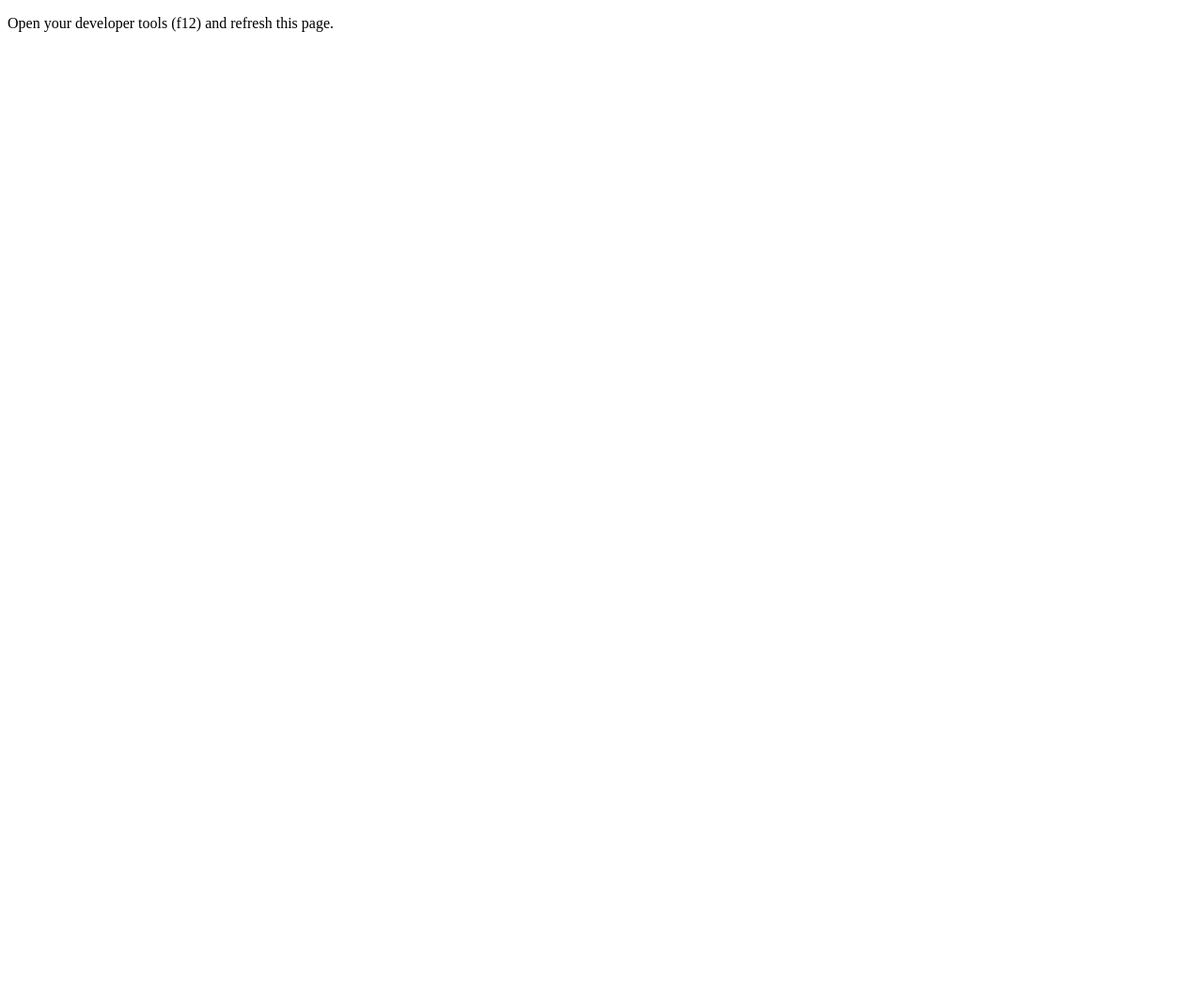
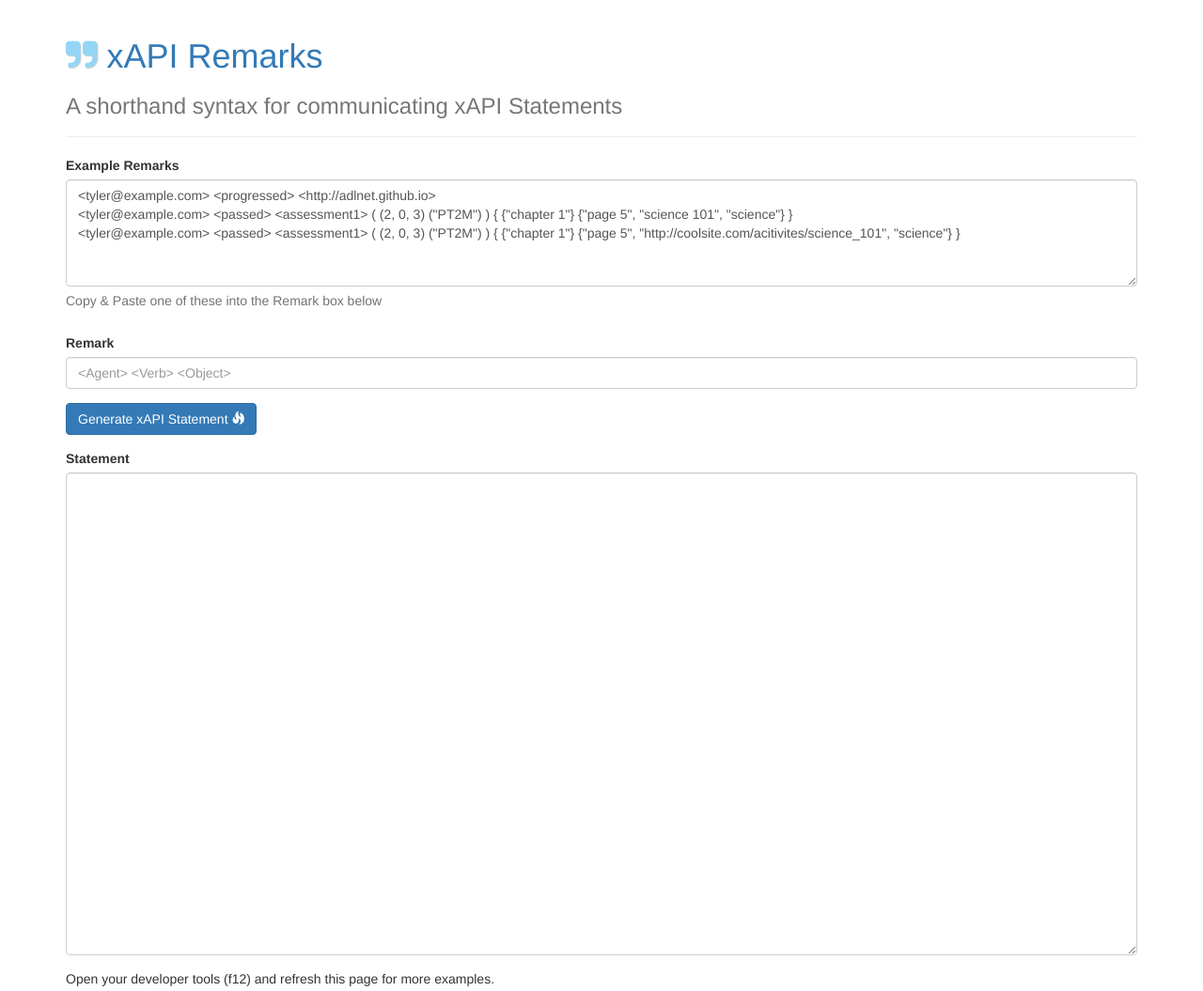
Before and after one commit to adlnet-archive/xapi-remarks, a plain HTML site: page index.html in a window 1280 px wide. Shown: the whole page at 94% size. Before the commit the page ends 800 px from the top, so only its background shows below. Drawn offline with nearby package versions, Linux system fonts and the light colour scheme.

Commit message:
added branding and a basic GUI with examples

```diff
--- /dev/null
+++ b/css/styles.css
@@ -0,0 +1,6 @@
+@import url(http://maxcdn.bootstrapcdn.com/font-awesome/4.2.0/css/font-awesome.min.css);
+
+.page-header i {
+    color: #94D5F5;
+    text-shadow: 1px 1px 1px #ccc;
+}
--- a/index.html
+++ b/index.html
@@ -5,15 +5,67 @@
   <meta name="viewport" content="initial-scale=1.0, maximum-scale=2.0">
   <meta name="description" content="A shorthand syntax for communicating xAPI Statements">
   <meta name="author" content="ADL">
+  <link rel="icon" href="favicon.ico">
 
   <title>xAPI Remarks</title>
+  <link rel="stylesheet" href="https://maxcdn.bootstrapcdn.com/bootstrap/3.3.2/css/bootstrap.min.css">
+  <link rel="stylesheet" type="text/css" href="css/styles.css" />
 
 </head>
 
 <body>
 
-  <p>Open your developer tools (f12) and refresh this page.</p>
+  <section class="container">
 
+    <div class="page-header">
+      <h1 class="text-primary"><i class="fa fa-quote-right"></i> xAPI Remarks</h1>
+      <h3 class="text-muted">A shorthand syntax for communicating xAPI Statements</h3>
+    </div>
+
+    <div class="row">
+
+      <div class="form-group col-md-12">
+        <label class="control-label" for="example-remarks">Example Remarks</label>
+<textarea class="form-control" rows="5" aria-describedby="Example Remarks" id="example-remarks">
+<tyler@example.com> <progressed> <http://adlnet.github.io>
+<tyler@example.com> <passed> <assessment1> ( (2, 0, 3) ("PT2M") ) { {"chapter 1"} {"page 5", "science 101", "science"} }
+<tyler@example.com> <passed> <assessment1> ( (2, 0, 3) ("PT2M") ) { {"chapter 1"} {"page 5", "http://coolsite.com/acitivites/science_101", "science"} }
+</textarea>
+        <span class="help-block">Copy &amp; Paste one of these into the Remark box below</span>
+      </div>
+
+    </div>
+
+    <div class="row">
+
+      <div class="form-group col-md-12">
+        <label class="control-label" for="remark">Remark</label>
+        <input type="text" class="form-control" value="" placeholder="<Agent> <Verb> <Object>" aria-describedby="Remark" id="remark">
+      </div>
+
+    </div>
+
+    <div class="row">
+      <div class="form-group col-md-12">
+        <a class="btn btn-primary" href="#" role="button" id="generate-statement">Generate xAPI Statement <i class="glyphicon glyphicon-fire"></i></a>
+      </div>
+    </div>
+
+    <div class="row">
+
+      <div class="form-group col-md-12">
+        <label class="control-label" for="statement">Statement</label>
+        <textarea class="form-control" rows="25" aria-describedby="Statement" id="statement"></textarea>
+      </div>
+
+    </div>
+
+    <p>Open your developer tools (f12) and refresh this page for more examples.</p>
+
+  </section>
+
+  <script type="text/javascript" src="https://ajax.googleapis.com/ajax/libs/jquery/1.11.2/jquery.min.js"></script>
+  <script type="text/javascript" src="https://maxcdn.bootstrapcdn.com/bootstrap/3.3.2/js/bootstrap.min.js"></script>
   <script type="text/javascript" src="js/xapi-remarks.js"></script>
   <script type="text/javascript" src="js/scripts.js"></script>
 
--- a/js/scripts.js
+++ b/js/scripts.js
@@ -24,3 +24,14 @@ remarks.forEach(function(remark) {
 var array = ADL.Remarks.remarkToArray(remarks[9]);
 var stmt = ADL.Remarks.remarkArrayToStatement(array);
 console.log(stmt);
+
+
+$(function() {
+  $("#generate-statement").click(function(e) {
+    var remark = $("#remark").val();
+    var array = ADL.Remarks.remarkToArray(remark);
+    var stmt = ADL.Remarks.remarkArrayToStatement(array);
+    $("#statement").val(JSON.stringify(stmt, undefined, 4));
+    e.preventDefault();
+  });
+});
--- a/js/xapi-remarks.js
+++ b/js/xapi-remarks.js
@@ -71,6 +71,8 @@
       // Check if full URI or needs to be made into one
       if (object.match(re_uri) == null) {
         objecturi = baseuri + 'activities/' + encodeURI(object);
+      } else {
+        objecturi = object;
       }
 
       var stmt = {
```
Also changed, not shown: favicon.ico (added).
